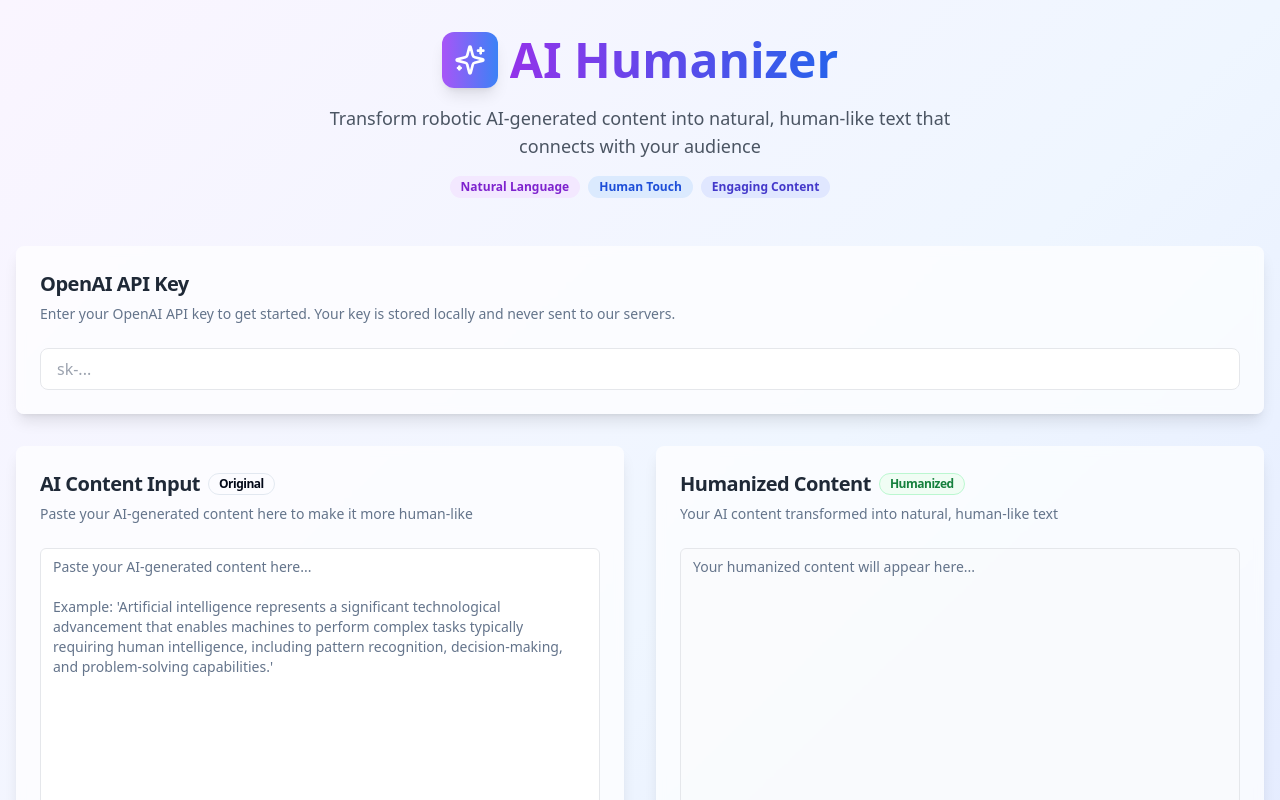
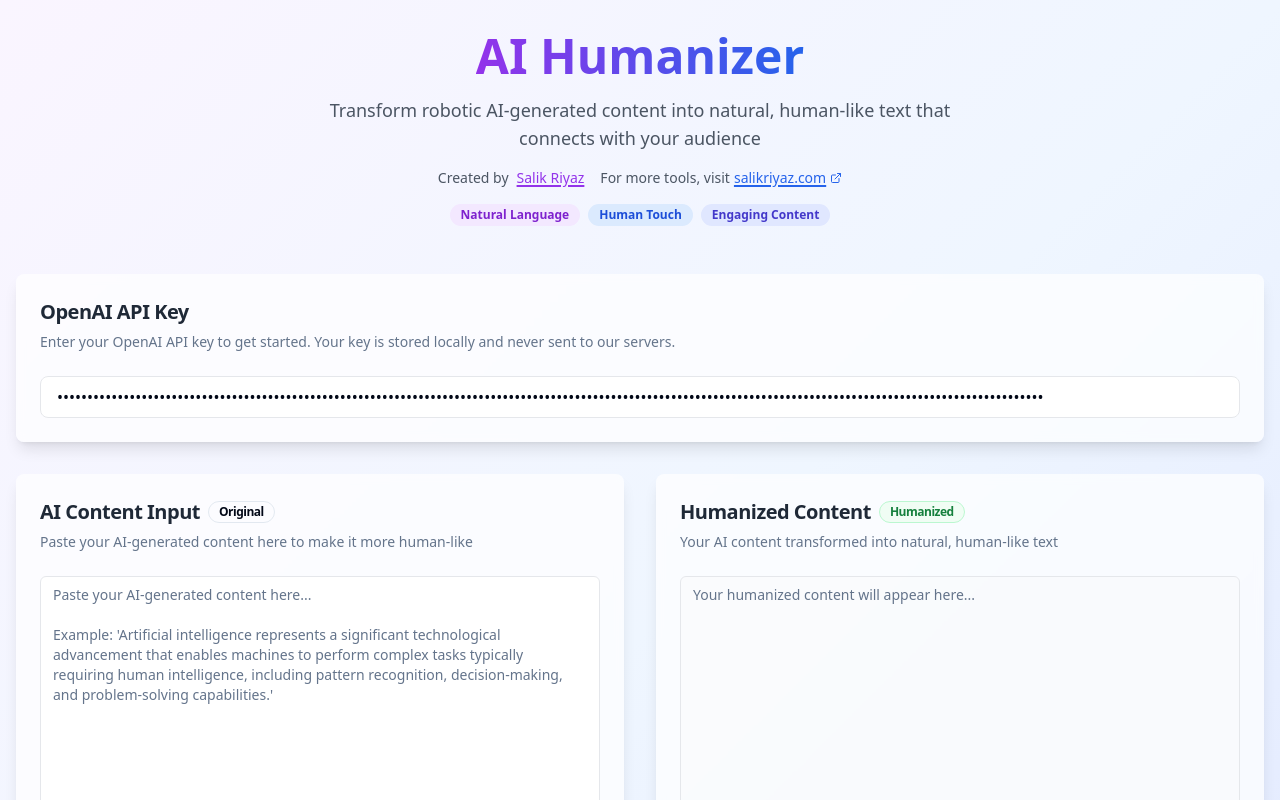
Before and after one commit to bots-hq/ai-humanizer-reborn, a React (Vite) app: page / in a window 1280 px wide. Shown: the top 800 px of the page. Built offline with nearby package versions, Linux system fonts and the light colour scheme.

Commit message:
feat: Implement OpenAI API key and UI updates
-   Integrate the provided OpenAI API key.
-   Add "Created by Salik Riyaz" with a link to the user's LinkedIn profile.
-   Remove the logo and keep only the text in the header.
-   Add a "For more tools, visit salikriyaz.com" link.

```diff
--- a/src/pages/Index.tsx
+++ b/src/pages/Index.tsx
@@ -1,17 +1,16 @@
-
 import React, { useState } from 'react';
 import { Button } from "@/components/ui/button";
 import { Textarea } from "@/components/ui/textarea";
 import { Card, CardContent, CardDescription, CardHeader, CardTitle } from "@/components/ui/card";
 import { Badge } from "@/components/ui/badge";
-import { Loader2, Sparkles, Copy, Check } from "lucide-react";
+import { Loader2, Sparkles, Copy, Check, ExternalLink } from "lucide-react";
 import { toast } from "@/hooks/use-toast";
 
 const Index = () => {
   const [inputText, setInputText] = useState('');
   const [humanizedText, setHumanizedText] = useState('');
   const [isLoading, setIsLoading] = useState(false);
-  const [apiKey, setApiKey] = useState('');
+  const [apiKey, setApiKey] = useState('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');
   const [copied, setCopied] = useState(false);
 
   const humanizeContent = async () => {
@@ -121,16 +120,41 @@ Guidelines:
       <div className="container mx-auto px-4 py-8">
         <div className="text-center mb-12">
           <div className="flex items-center justify-center gap-3 mb-4">
-            <div className="p-3 bg-gradient-to-r from-purple-500 to-blue-500 rounded-xl shadow-lg">
-              <Sparkles className="h-8 w-8 text-white" />
-            </div>
             <h1 className="text-4xl md:text-5xl font-bold bg-gradient-to-r from-purple-600 to-blue-600 bg-clip-text text-transparent">
               AI Humanizer
             </h1>
           </div>
-          <p className="text-lg text-gray-600 max-w-2xl mx-auto">
+          <p className="text-lg text-gray-600 max-w-2xl mx-auto mb-4">
             Transform robotic AI-generated content into natural, human-like text that connects with your audience
           </p>
+
+          {/* Attribution and Links */}
+          <div className="flex flex-col sm:flex-row items-center justify-center gap-4 mb-4">
+            <div className="flex items-center gap-2 text-sm text-gray-600">
+              Created by{' '}
+              <a
+                href="https://linkedin.com/in/salickr"
+                target="_blank"
+                rel="noopener noreferrer"
+                className="text-purple-600 hover:text-purple-700 font-medium underline decoration-2 underline-offset-2 hover:decoration-purple-700 transition-colors"
+              >
+                Salik Riyaz
+              </a>
+            </div>
+            <div className="flex items-center gap-1 text-sm text-gray-600">
+              <span>For more tools, visit</span>
+              <a
+                href="https://salikriyaz.com"
+                target="_blank"
+                rel="noopener noreferrer"
+                className="text-blue-600 hover:text-blue-700 font-medium underline decoration-2 underline-offset-2 hover:decoration-blue-700 transition-colors inline-flex items-center gap-1"
+              >
+                salikriyaz.com
+                <ExternalLink className="h-3 w-3" />
+              </a>
+            </div>
+          </div>
+
           <div className="flex flex-wrap justify-center gap-2 mt-4">
             <Badge variant="secondary" className="bg-purple-100 text-purple-700">
               Natural Language
```
